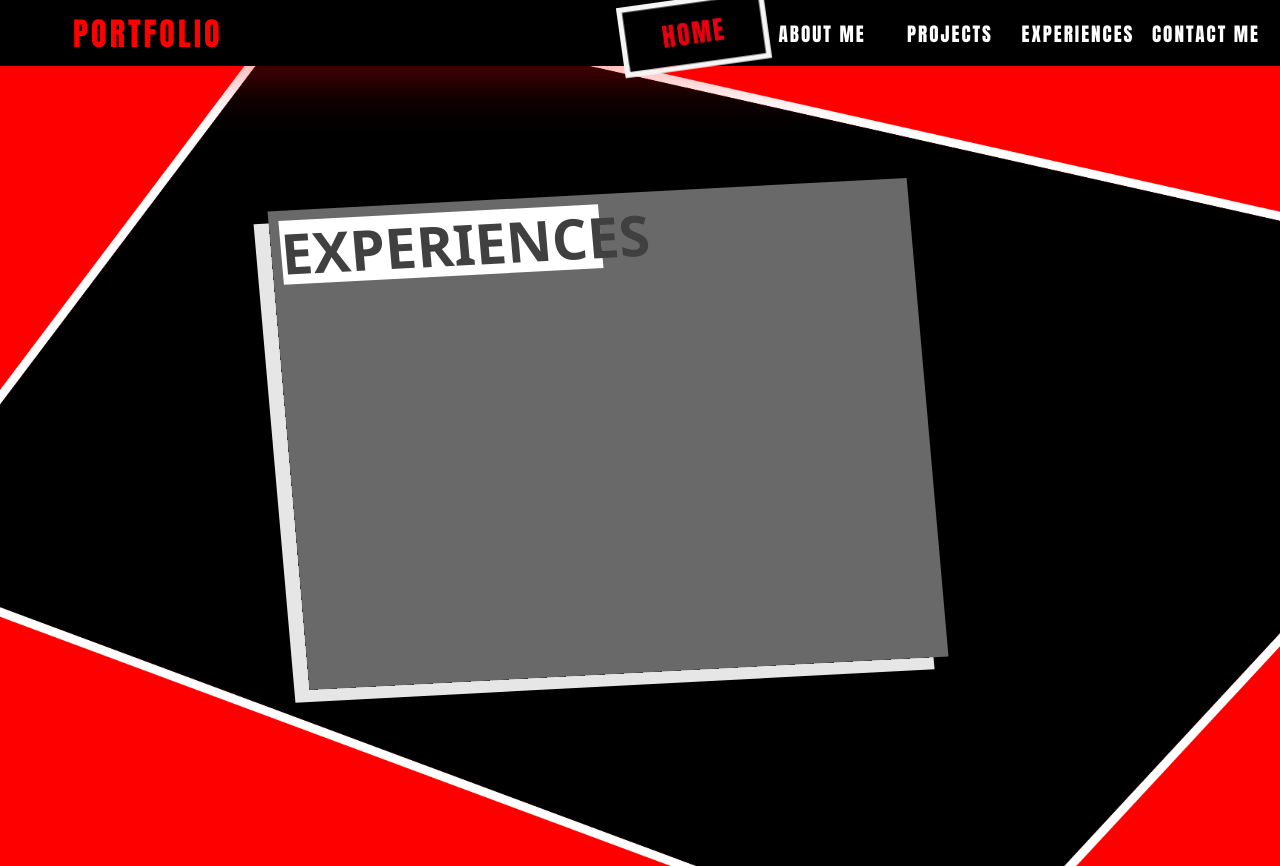
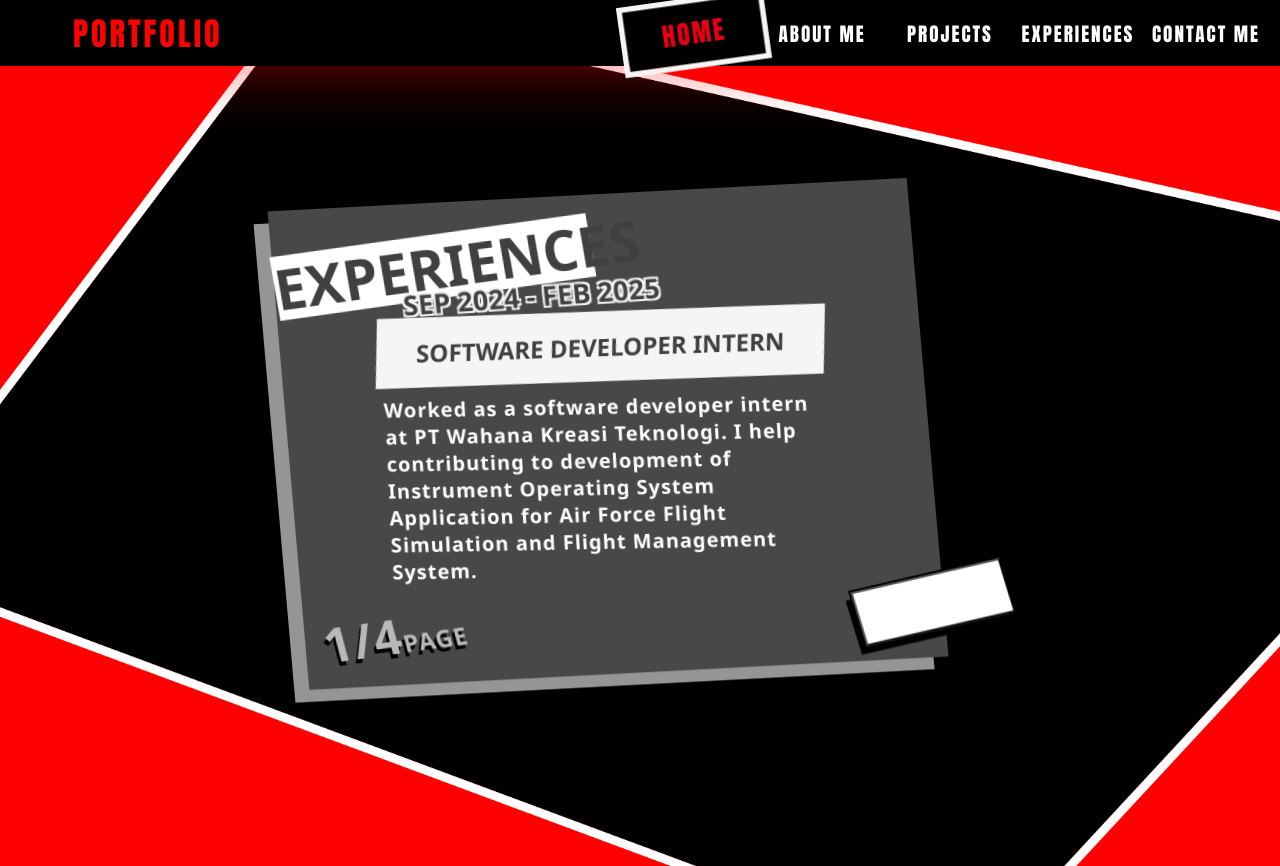
Before and after one commit to tersorasora/kenton-portfolio, a React (Vite) app: page /kenton-portfolio/experiences in a window 1280 px wide. Built offline with nearby package versions, Linux system fonts and the light colour scheme.

Commit message:
experience page half complete

```diff
--- a/src/components/Pages/Experiences/Experiences.css
+++ b/src/components/Pages/Experiences/Experiences.css
@@ -17,21 +17,29 @@
     height: 60vh;
     margin-top: -5%;
     margin-left: -5%;
-    padding: 10px;
     display: flex;
     flex-direction: column;
     align-items: center;
     justify-content: start;
-    gap: 1vh;
     user-select: none;
-    background-color: rgba(117, 117, 117, 0.9);
+    background-color: rgba(82, 80, 80, 0.9);
     transform: rotate(-3deg) skew(2deg);
-    box-shadow: -15px 12px 0px rgba(255, 255, 255, 0.9);
+    box-shadow: -15px 12px 0px rgba(167, 166, 166, 0.9);
+    animation: PopInAnimationExperience 0.5s ease-out forwards;
 }
 
-.experiences h1 {
+.header {
     align-self: flex-start;
     justify-content: center;
+    display: flex;
+    flex-direction: column;
+    align-items: center;
+}
+
+.header h1 {
+    align-self: flex-start;
+    justify-content: center;
+    margin-top: 4vh;
     display: flex;
     flex-direction: column;
     text-align: center;
@@ -40,4 +48,117 @@
     background-color: white;
     width: 25vw;
     height: 8vh;
+    transform: rotate(-5deg);
 }
+
+.header h2 {
+    z-index: 100;
+    transform: rotate(-1deg);
+    margin-top: -2vh;
+    margin-right: -5vw;
+    font-size: 1.7rem;
+    font-weight: 900;
+    color: rgb(65, 64, 64);
+    text-align: center;
+    align-self: flex-end;
+    text-shadow: -2px -2px 0 whitesmoke, 2px -2px 0 whitesmoke, -2px 2px 0 whitesmoke, 2px 2px 0 whitesmoke;
+}
+
+.content {
+    width: 35vw;
+    height: 35vh;
+    gap: 1.5vh;
+    display: flex;
+    flex-direction: column;
+}
+
+.experience-name {
+    display: flex;
+    flex-direction: column;
+    align-items: center;
+    justify-content: center;
+    width: 100%;
+    height: 25%;
+    background-color: whitesmoke;
+    transform: rotate(1deg) skew(-5deg);
+}
+
+.experience-name h2 {
+    color: rgb(65, 64, 64);
+    font-size: 1.5rem;
+    font-weight: 900;
+}
+
+.experience-description {
+    width: 100%;
+    height: 60%;
+    transform: rotate(2deg);
+}
+
+.experience-description p {
+    color: white;
+    font-size: 1.25rem;
+    font-weight: 700;
+    text-align: start;
+    letter-spacing: 1px;
+}
+
+.bottom {
+    width: 100%;
+    height: 15%;
+    display: flex;
+    flex-direction: row;
+    justify-content: space-between;
+}
+
+.bottom .page-count {
+    width:  30%;
+    height: 100%;
+    transform: rotate(-5deg) skew(5deg);
+}
+
+.bottom .page-count h3 {
+    color: rgb(185, 183, 183);
+    font-weight: 700;
+    margin-left: 10%;
+    letter-spacing: 1px;
+    text-shadow: -3px 4px 0px black;
+}
+
+.bottom .page-count h3 .index-count {
+    font-size: 3rem;
+}
+
+.bottom .page-count h3 .page-word {
+    font-size: 1.5rem;
+}
+
+.button-page {
+    width: 12vw;
+    height: 7vh;
+    margin-right: -5vw;
+    cursor: pointer;
+    background-color: white;
+    outline: 2px solid black;
+    box-shadow: -7px 7px 0px black;
+    transform: rotate(-10deg) skew(2deg);
+    animation: buttonAnimation 1.5s infinite ease-in-out;
+}
+
+.button-page:hover {
+    background-color: black;
+    outline: 2px solid white;
+    box-shadow: -7px 7px 0px white;
+}
+
+/* Animation Things */
+@keyframes PopInAnimationExperience {
+    0% { transform: scale(0.5) rotate(-3deg) skew(2deg); opacity: 0; }
+    100% { transform: scale(1) rotate(-3deg) skew(2deg); opacity: 1; }
+}
+
+@keyframes buttonAnimation {
+    0% { transform: translateX(0) rotate(-10deg) skew(2deg) }
+    50% { transform: translateX(3px) rotate(-10deg) skew(2deg) }
+    100% { transform: translateX(0) rotate(-10deg) skew(2deg) }
+}
--- a/src/components/Pages/Experiences/Experiences.jsx
+++ b/src/components/Pages/Experiences/Experiences.jsx
@@ -4,34 +4,59 @@ import transition from '../../Transition/Transition';
 
 const experienceList = [
   {
-    name: "Software Programmer Internship",
-    descripton: "Worked as a software developer intern at PT Wahana Kreasi Teknologi. I help contributing to development of Instrument Operating System Application for Air Force Flight Simulation and Flight Management System.",
+    name: "SOFTWARE DEVELOPER INTERN",
+    description: "Worked as a software developer intern at PT Wahana Kreasi Teknologi. I help contributing to development of Instrument Operating System Application for Air Force Flight Simulation and Flight Management System.",
     period: "SEP 2024 - FEB 2025",
   },
   {
-    name: "Database Assistant Lecturer",
-    descripton: "Served as a Database Teaching Assistant, supporting lecturers in delivering course material to junior students. Assisted in explaining core database concepts, guiding students through practical exercises, and providing academic support to enhance their understanding of database systems.",
+    name: "DATABASE ASSISTANT LECTURER",
+    description: "Served as a Database Teaching Assistant, supporting lecturers in delivering course material to junior students. Assisted in explaining core database concepts, guiding students through practical exercises, and providing academic support to enhance their understanding of database systems.",
     period: "SEP 2023 - DEC 2023",
   },
   {
-    name: "Unity Game Developer 2D Course",
+    name: "UNITY GAME DEVELOPER 2D COURSE",
     description: "Completed a comprehensive Unity Game Development course on Udemy, specializing in 2D game creation. Acquired practical experience in game design, programming, asset integration, and successfully developed a fully functional 2D game as the final project.",
-    period: "DEC 2023 - FEB 2024"
+    period: "DEC 2023 - FEB 2024",
   },
   {
-    name: "IAESTE Indonesia",
+    name: "IAESTE INDONESIA",
     description: "Participated in IAESTE Indonesia as a member of the Public Relations and Online Media division. Contributed to event promotion by designing posters, assisting in event preparation, and managing social media content.",
     period: "SEP 2022 - SEP 2024",
   }
 ];
 
 const Experiences = () => {
+  const [currentIndex, setCurrentIndex] = useState(0);
+
+  const nextPage = () => {
+    setCurrentIndex((prev) =>
+      prev === experienceList.length - 1 ? 0 : prev + 1
+    );
+  };
+
   return (
     <div className="background-experience">
       <div className="experiences">
-        <h1>EXPERIENCES</h1>
+        <div className="header">
+          <h1>EXPERIENCES</h1>
+          <h2>{experienceList[currentIndex].period}</h2>
+        </div>
         <div className='content'>
-
+          <div className="experience-name">
+            <h2>{experienceList[currentIndex].name}</h2>
+          </div>
+          <div className="experience-description">
+            <p>{experienceList[currentIndex].description}</p>
+          </div>
+        </div>
+        <div className="bottom">
+          <div className="page-count">
+            <h3>
+                <span className='index-count'>{currentIndex+1}/{experienceList.length}</span>
+                <span className='page-word'>PAGE</span>
+              </h3>
+          </div>
+          <button className='button-page' onClick={nextPage}></button>
         </div>
       </div>
     </div>
```
